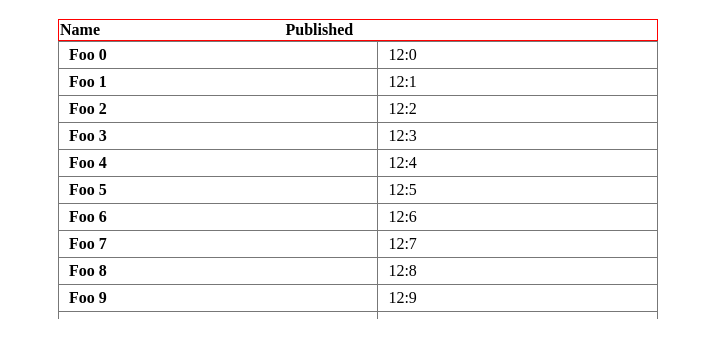
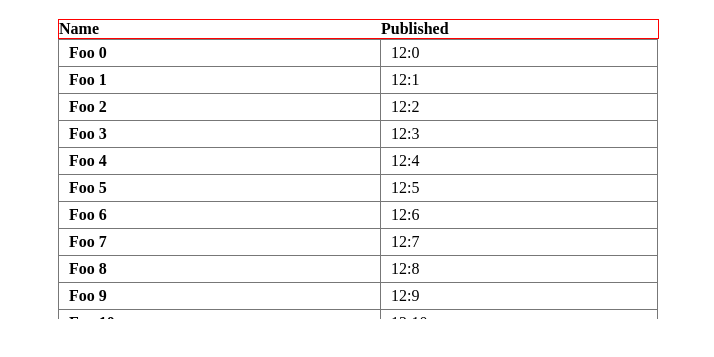
Before and after one commit to KeyteqLabs/bonegrid, a plain HTML site: page examples/index.html in a window 1280 px wide. Shown: the part 61-418 px from the top of the page, without its empty margins (0-714 px from the left). Drawn offline with Linux system fonts and the light colour scheme.

Commit message:
Implemented fixed header and scrollable body, with correct header cell sizing

```diff
--- a/bonegrid.js
+++ b/bonegrid.js
@@ -53,6 +53,9 @@ Bonegrid = {};
     Bonegrid.Header = Backbone.View.extend({
         grid : false,
         columns : [],
+        tagName : 'section',
+        className : 'bonegrid-head',
+        tmpl : '<table><thead><tr></tr></thead></table>',
 
         initialize : function(options) {
             options || (options = {});
@@ -66,10 +69,15 @@ Bonegrid = {};
         },
         render : function() {
             this.el = $(this.el);
-            var render;
-            _(this.columns).each(function(col) {
+            var render, html = $(this.tmpl);
+            this.el.html(html);
+            var cells = this.grid.row(1).children();
+            _(this.columns).each(function(col, key) {
                 render = ('header' in col) ? col.header : this.renderCol;
-                this.el.append(render(col));
+                var result = render(col).css({
+                    width : cells.eq(key).outerWidth()
+                });
+                this.$('tr').append(result);
             }, this);
             return this;
         },
@@ -82,6 +90,9 @@ Bonegrid = {};
     Bonegrid.Footer = Backbone.View.extend({
         grid : false,
         columns : [],
+        tagName : 'section',
+        className : 'bonegrid-foot',
+
         initialize : function(options) {
             options || (options = {});
             _.bindAll(this, 'render');
@@ -112,7 +123,7 @@ Bonegrid = {};
         pager : false,
         initialize : function(options) {
             options || (options = {});
-            _.bindAll(this, 'render', 'addRow', 'page');
+            _.bindAll(this, 'render', 'addRow', 'page', 'row');
 
             // Keep a reference back to Bonegrid.Grid
             if ('grid' in options) this.grid = options.grid;
@@ -121,10 +132,12 @@ Bonegrid = {};
 
         render : function() {
             // Ensure `el` always is a jQuery element
-            this.el = $(this.el);
+            var table = $('<table><tbody></tbody></table>');
+            this.el.html(table);
+            var container = this.$('tbody');
             if (this.grid) {
                 this.grid.showing().each(function(model) {
-                    this.addRow(model);
+                    this.addRow(model, container);
                 }, this);
             }
 
@@ -162,6 +175,11 @@ Bonegrid = {};
         {
             var num = this.el.children().length;
             return this.el.height() / num;
+        },
+
+        row : function(nth)
+        {
+            return this.$('tr:nth(' + nth + ')');
         }
     });
 
@@ -214,42 +232,28 @@ Bonegrid = {};
 
         render : function()
         {
-            this.el.html('<table></table>');
-            var table = this.$('table');
-
-            if (this.options['header']) {
-                var thead = $('<table class="head"><thead></thead></table>');
-                this.el.prepend(thead);
-                this.current.header = new this.options['header']({
-                    el : thead.find('thead'),
-                    columns : this.columns,
-                    grid : this
-                }).render();
-            }
-
-            var body = $('<tbody></tbody>');
-            table.append(body);
+            var body = $('<section class="bonegrid-body"></section>');
+            this.el.append(body);
+            this.el.addClass('bonegrid');
             this.current.body = new this.options['body']({
                 el : body,
                 grid : this,
                 pager : this.options.pager
             }).render();
 
-            /*
-            this.el.css({
-                height : (this.el.height() - rowHeight) + 'px',
-                overflow : 'scroll',
-                position: 'absolute'
-            });
-            */
+            if (this.options['header']) {
+                this.current.header = new this.options['header']({
+                    columns : this.columns,
+                    grid : this
+                }).render();
+                this.el.prepend(this.current.header.el);
+            }
 
             if (this.options['footer']) {
-                var footer = $('<tfooter></tfooter>');
-                table.append(footer);
                 this.current.footer = new this.options['footer']({
-                    el : footer,
                     grid : this
                 }).render();
+                this.el.append(this.current.footer.el);
             }
 
             return this;
@@ -263,9 +267,9 @@ Bonegrid = {};
             return this.data;
         },
 
-        row : function()
+        row : function(nth)
         {
-            return this.options['row'];
+            return nth ? this.current.body.row(nth) : this.options['row'];
         }
     });
 }).call(this);
--- a/examples/index.html
+++ b/examples/index.html
@@ -7,22 +7,35 @@
         <script src="js/backbone.js"></script>
         <script src="../bonegrid.js"></script>
         <style>
+            .bonegrid {
+                overflow-x: auto;
+                overflow-y: scroll;
+                -webkit-overflow-scrolling: touch;
+            }
+            .bonegrid-head {
+                position: fixed;
+                background: white;
+            }
+            .bonegrid-body {
+                margin-top: 20px;
+                height: 300px;
+            }
+            .bonegrid-foot {
+            }
             table {
                 border-spacing: 0;
                 border-collapse: collapse;
                 width: 100%;
             }
-            table.head thead {
-                background: white;
-                display: table-header-group;
-            }
-            table tbody {
-            }
             table th {
                 text-align: left;
+                padding: 0;
+                margin: 0;
             }
             table td {
                 text-align: left;
+                padding: 0;
+                margin: 0;
                 padding: 4px 10px;
                 border: 1px solid #777;
             }
@@ -31,15 +44,12 @@
                 border: 1px solid red;
             }
 
-            section {
+            #bonegrid2 {
                 margin-left: 50px;
                 height: 300px;
                 width: 600px;
                 position: relative;
                 float: left;
-                overflow-x: auto;
-                overflow-y: scroll;
-                -webkit-overflow-scrolling: touch;
             }
         </style>
     </head>
@@ -76,7 +86,7 @@
                             name : 'Published'
                         },
                     ],
-                    limit : 200
+                    limit : 20
                 }).render();
             }).call(this);
 
```
